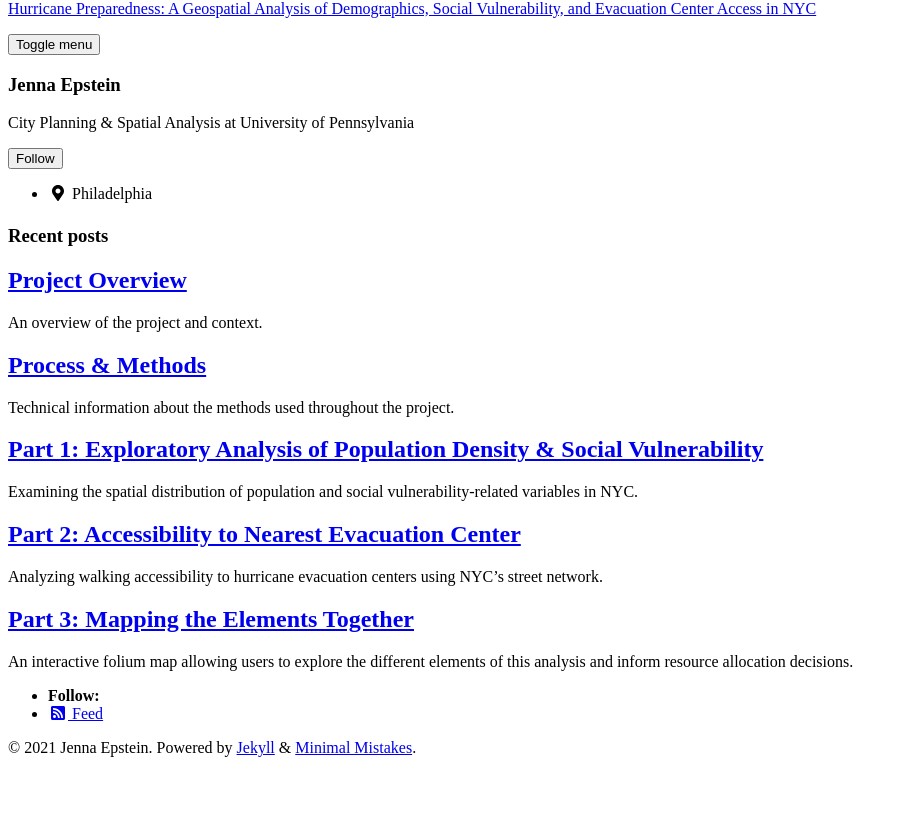
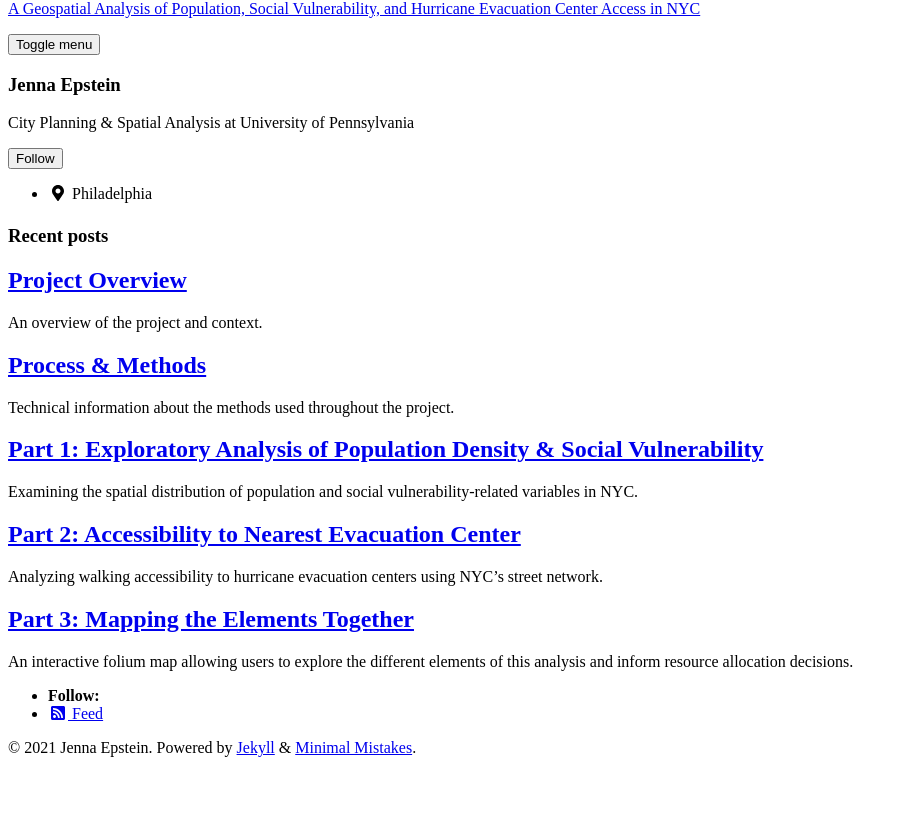
Before and after one commit to jennaepstein/MUSA550-finalproject, a Jekyll site: the page built from index.html, in a window 1280 px wide. Shown: the part 108-935 px from the top of the page, without its empty margins (0-908 px from the left). Built offline with Jekyll 4.4.1, drawn with Linux system fonts in a browser that asks for light colours; cached includes are drawn as plain includes; nearby versions of some CDN libraries; the list of posts is cut into pages by our own code.

Commit message:
config edits

```diff
--- a/_config.yml
+++ b/_config.yml
@@ -16,7 +16,7 @@ minimal_mistakes_skin: "default" # "air", "aqua", "contrast", "dark", "dirt", "n
 
 # Site Settings
 locale: "en-US"
-title: "Hurricane Preparedness: A Geospatial Analysis of Demographics, Social Vulnerability, and Evacuation Center Access in NYC"
+title: "A Geospatial Analysis of Population, Social Vulnerability, and Hurricane Evacuation Center Access in NYC"
 title_separator: "-"
 name: "Jenna Epstein"
 description: "Final project for MUSA 550: Geospatial Data Science in Python at UPenn (2021)"
--- a/_layouts/home.html
+++ b/_layouts/home.html
@@ -4,7 +4,7 @@ layout: archive
 
 {{ content }}
 
-<h3 class="archive__subtitle">{{ site.data.ui-text[site.locale].recent_posts | default: "Project Components" }}</h3>
+<h3 class="archive__subtitle">{{ site.data.ui-text[site.locale].recent_posts | default: " " }}</h3>
 
 {% for post in paginator.posts %}
   {% include archive-single.html %}
```
